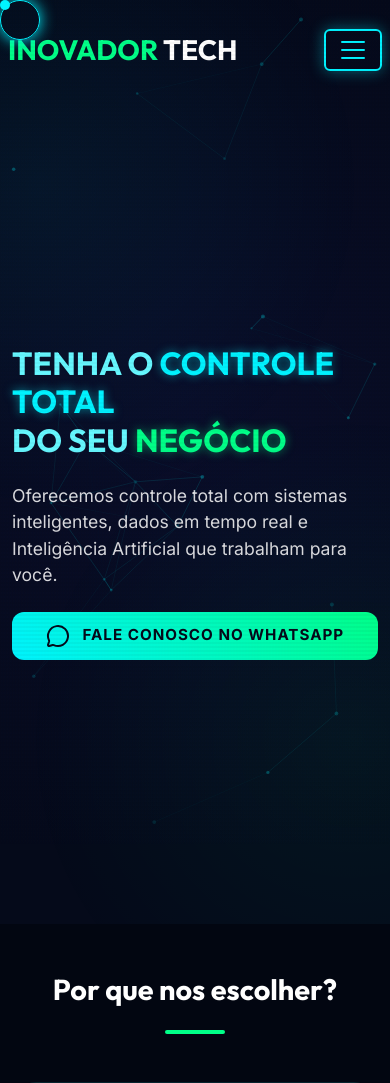
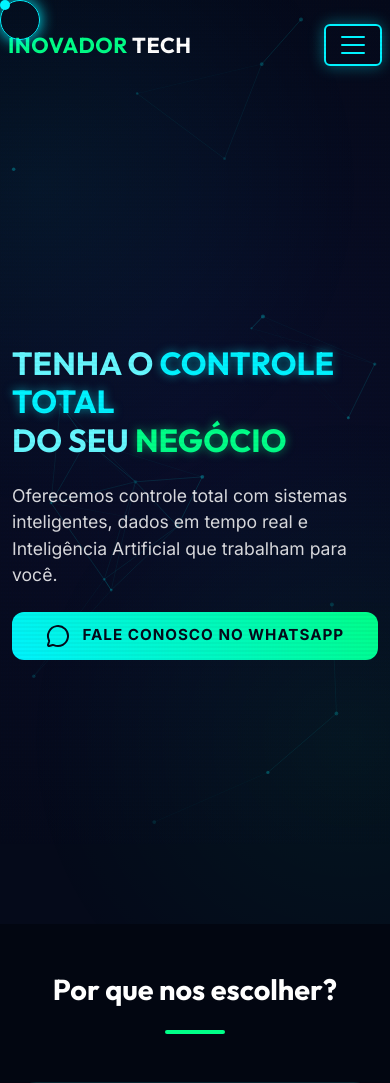
Before and after one commit to ninho10/inovador-tech, a Flask app: page / in a window 390 px wide. Shown: the top 1083 px of the page. Run offline with Flask 3, Linux system fonts and the light colour scheme; some libraries are stand-ins or nearby versions.

Commit message:
fix(ui): implement zero-overflow mobile lock and align row margins

```diff
--- a/static/css/style.css
+++ b/static/css/style.css
@@ -19,8 +19,15 @@ body {
     background-color: var(--bg-dark);
     color: #ffffff;
     font-family: var(--secondary-font);
-    overflow-x: hidden;
+    overflow-x: hidden !important; /* Trava de segurança horizontal / Horizontal safety lock */
+    width: 100%;
+    position: relative;
     cursor: none; /* Esconde o cursor padrão para o customizado / Hides default cursor */
+}
+
+html {
+    overflow-x: hidden !important;
+    width: 100%;
 }
 
 /* Scanline Overlay */
@@ -66,7 +73,7 @@ h1, h2, h3, h4, .navbar-brand {
 .navbar-toggler {
     border: 2px solid var(--neon-cyan);
     box-shadow: 0 0 15px rgba(0, 243, 255, 0.4);
-    transition: 0.3s;
+    transition: border-color 0.3s ease, box-shadow 0.3s ease, transform 0.3s ease;
 }
 
 .navbar-toggler:focus {
@@ -81,11 +88,13 @@ h1, h2, h3, h4, .navbar-brand {
 /* Mobile Menu Expanded - Fundo sobre tudo / Expanded background */
 @media (max-width: 991.98px) {
     #mainNav .container {
-        display: flex;
+        display: flex !important;
+        flex-wrap: nowrap !important; /* Impede que o botão caia para a linha de baixo / Prevents toggler from wrapping */
         justify-content: space-between !important; /* Espalhado pelas pontas / Full width alignment */
         align-items: center;
         padding-left: 8px !important;
         padding-right: 8px !important;
+        max-width: 100% !important; /* Garante que aproveite todo o espaço / Full width utility */
     }
 
     .navbar-collapse {
@@ -144,10 +153,20 @@ h1, h2, h3, h4, .navbar-brand {
 }
 
 .navbar-brand {
-    font-size: 1.8rem;
-    letter-spacing: 2px;
+    font-size: 1.35rem; /* Base estável para mobile / Stable mobile-first base */
+    letter-spacing: 0.5px;
     color: #fff !important;
     text-transform: uppercase;
+    white-space: nowrap !important; /* Nunca quebra / Never wraps */
+    display: inline-block;
+    transition: color 0.3s ease; /* Removido transition: all ou transition genérica / Removed generic transition */
+}
+
+@media (min-width: 992px) {
+    .navbar-brand {
+        font-size: 1.8rem;
+        letter-spacing: 1px;
+    }
 }
 
 .brand-accent {
@@ -266,6 +285,9 @@ h1, h2, h3, h4, .navbar-brand {
     font-size: 2.5rem;
     position: relative;
     display: inline-block;
+    overflow-wrap: break-word; /* Previne que palavras longas vazem / Prevents long words overflow */
+    word-wrap: break-word;
+    hyphens: auto;
 }
 
 .title-underline {
@@ -418,16 +440,23 @@ h1, h2, h3, h4, .navbar-brand {
     .hero-title {
         font-size: 2.8rem;
     }
-    .navbar-brand {
-        font-size: 1.75rem; /* Levemente reduzido para caber no desktop-mobile / Slightly reduced for desktop-mobile */
-        letter-spacing: 0px;
-    }
 }
 
 @media (max-width: 576px) {
+    .container {
+        padding-left: 8px !important;
+        padding-right: 8px !important;
+    }
+    .row {
+        margin-left: -8px !important; /* Alinhamento perfeito com o padding do container / Perfect alignment with container padding */
+        margin-right: -8px !important;
+    }
     .hero-title {
         font-size: 2rem; /* Reduzido para não "espremer" as palavras / Reduced for better flow */
         line-height: 1.2;
+        overflow-wrap: break-word;
+        word-wrap: break-word;
+        hyphens: auto;
     }
     .btn-neon {
         width: 100%;
@@ -448,16 +477,21 @@ h1, h2, h3, h4, .navbar-brand {
 
 @media (max-width: 360px) {
     .navbar-brand {
-        font-size: 1.3rem !important; /* Ajuste para iPhone SE / Adjustment for tiny screens */
+        font-size: 1.15rem !important; /* Ajuste finíssimo para iPhone SE / Very fine adjustment for tiny screens */
         letter-spacing: -0.5px;
     }
     .hero-title {
         font-size: 1.6rem !important;
         word-break: break-word;
+        overflow-wrap: break-word;
     }
     .container {
         padding-left: 8px !important;
         padding-right: 8px !important;
+    }
+    .row {
+        margin-left: -8px !important;
+        margin-right: -8px !important;
     }
 }
 
```
